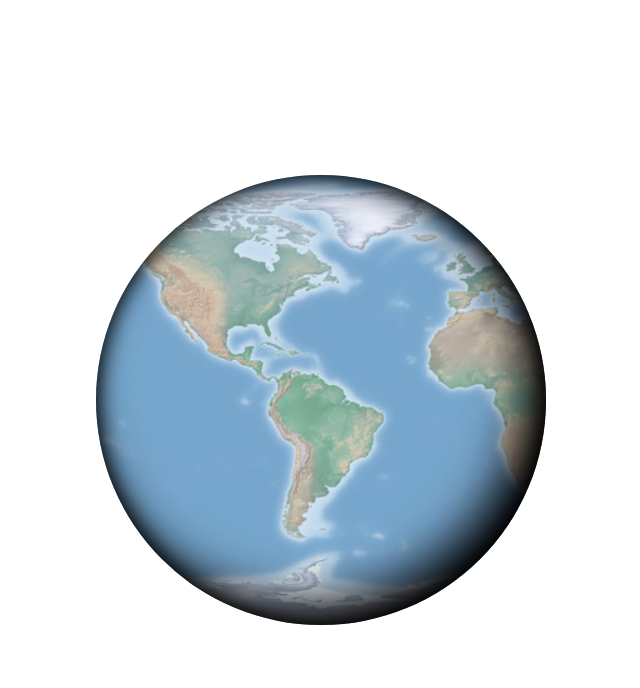
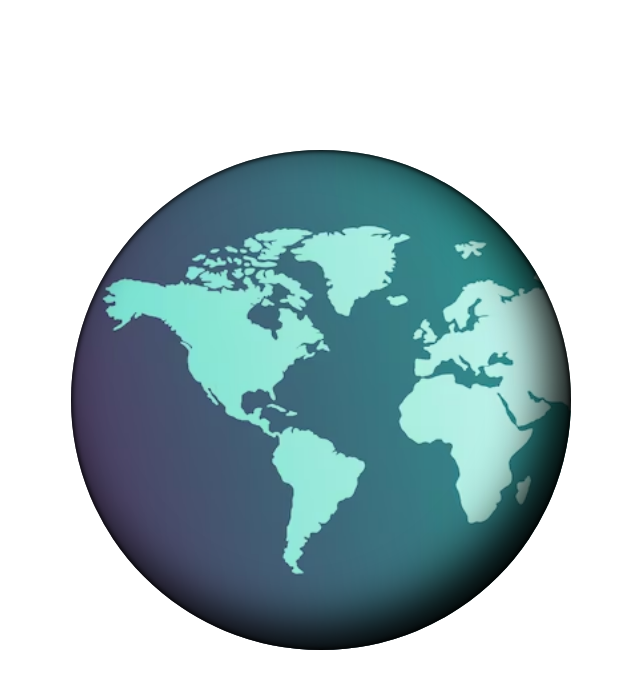
Before and after one commit to AbhijitPramanick/Rotating_earth, a plain HTML site: page index.html in a window 1280 px wide. Shown: the whole page, without its empty margins (319-959 px from the left). Drawn offline with Linux system fonts and the light colour scheme.

Commit message:
Blue themed Earth

```diff
--- a/index.html
+++ b/index.html
@@ -12,13 +12,13 @@
         left: 0;
         right: 0;
         margin: auto;
-        height: 450px;
-        width: 450px;
-        background-image: url(/earthImg.jpg);
+        height: 500px;
+        width: 500px;
+        background-image: url(/earthImg3.avif);
         border-radius: 50%;
         background-size: cover;
-        box-shadow: -20px -20px 50px 2px #000 inset, 0px 0px 20px 2px #000 inset;
-        animation: spin 30s linear alternate infinite;
+        box-shadow: -20px -20px 50px 2px #000 inset, 0px 0px 5px 1px #000 inset;
+        animation: spin 50s linear alternate infinite;
       }
       @keyframes spin {
         100% {
```
Also changed, not shown: earthImg2.jpg (added), earthImg3.avif (added).
